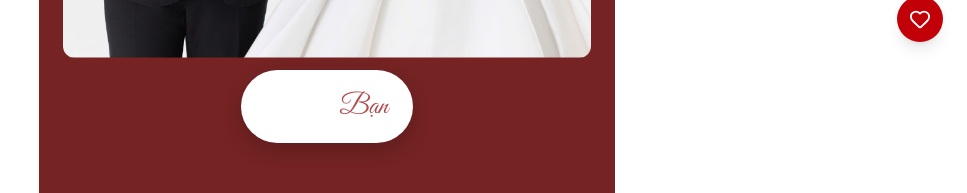
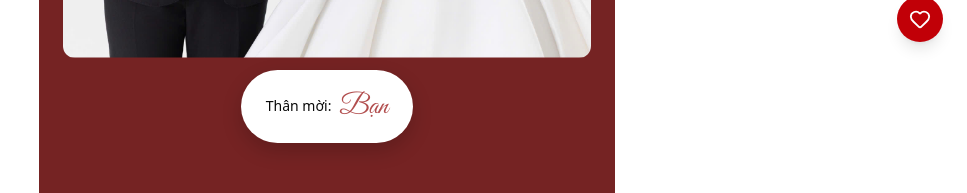
Before and after one commit to ductv-dev/nhagai-wedding, a Next.js app: page / in a window 1280 px wide. Shown: the part 734-927 px from the top of the page, without its empty margins (313-1280 px from the left). Built offline with nearby package versions, Linux system fonts and the light colour scheme.

Commit message:
update audio

```diff
--- a/containers/home-page/page.tsx
+++ b/containers/home-page/page.tsx
@@ -125,11 +125,11 @@ export const HomePage = () => {
       bg-white border border-white/20
       shadow-[0_8px_20px_rgba(0,0,0,0.18)]
       backdrop-blur-md
-      text-[clamp(14px,3.8vw,18px)]
-      text-white/95
+
+
     "
             >
-              <span className="text-white/80 text-sm">Thân mời: </span>
+              <span className=" text-sm">Thân mời: </span>
               <span
                 className="text-xl"
                 style={{
@@ -763,7 +763,7 @@ export const HomePage = () => {
         </footer>
       </div>
 
-      <BackgroundMusic src="/sounds/nhac.mp3" autoPlay={true} />
+      <BackgroundMusic src="/sounds/audio.mp3" autoPlay={true} />
     </MotionConfig>
   );
 };
```
Also changed, not shown: 1 other file (tests, documents, lock files or other folders).
